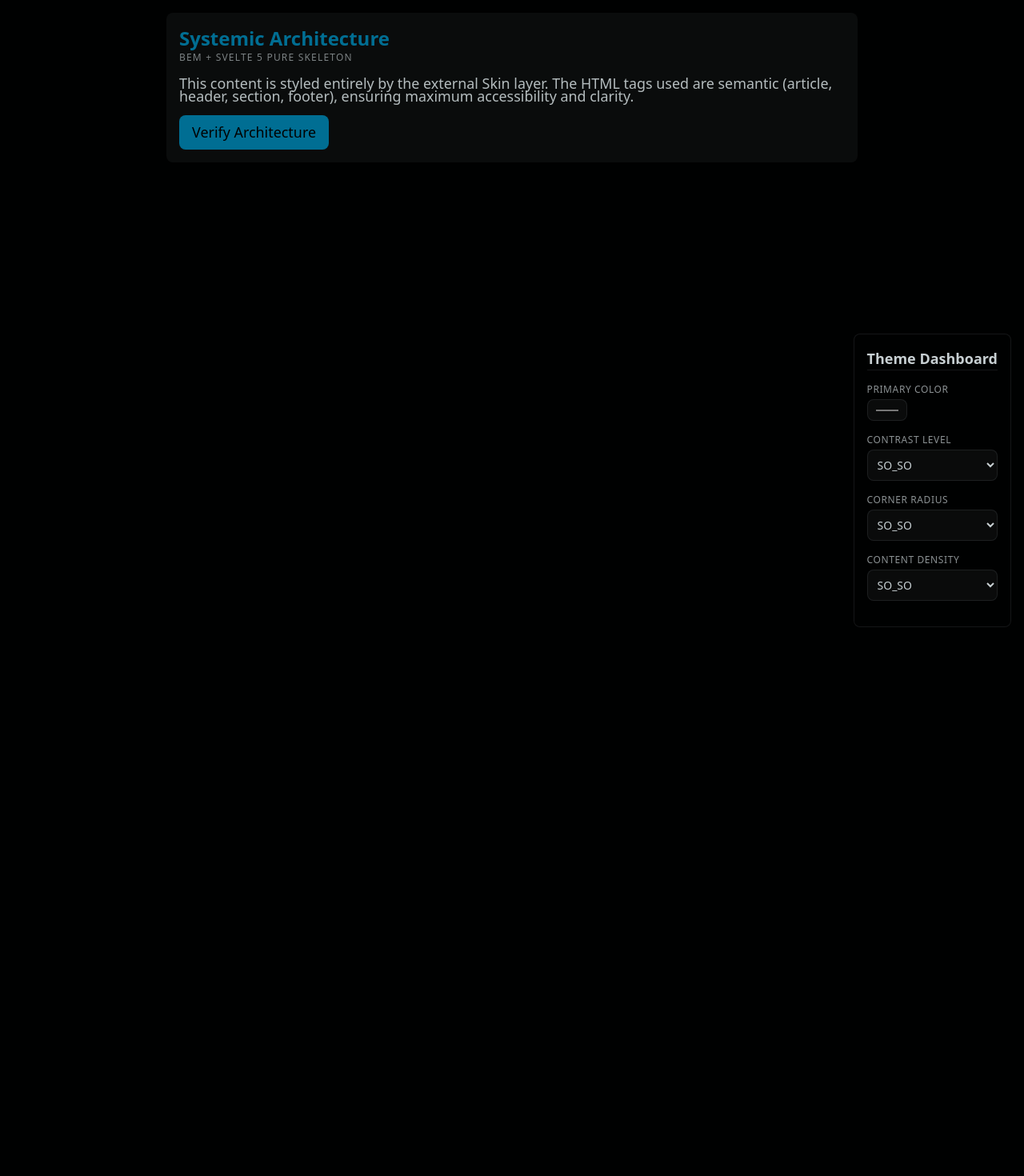
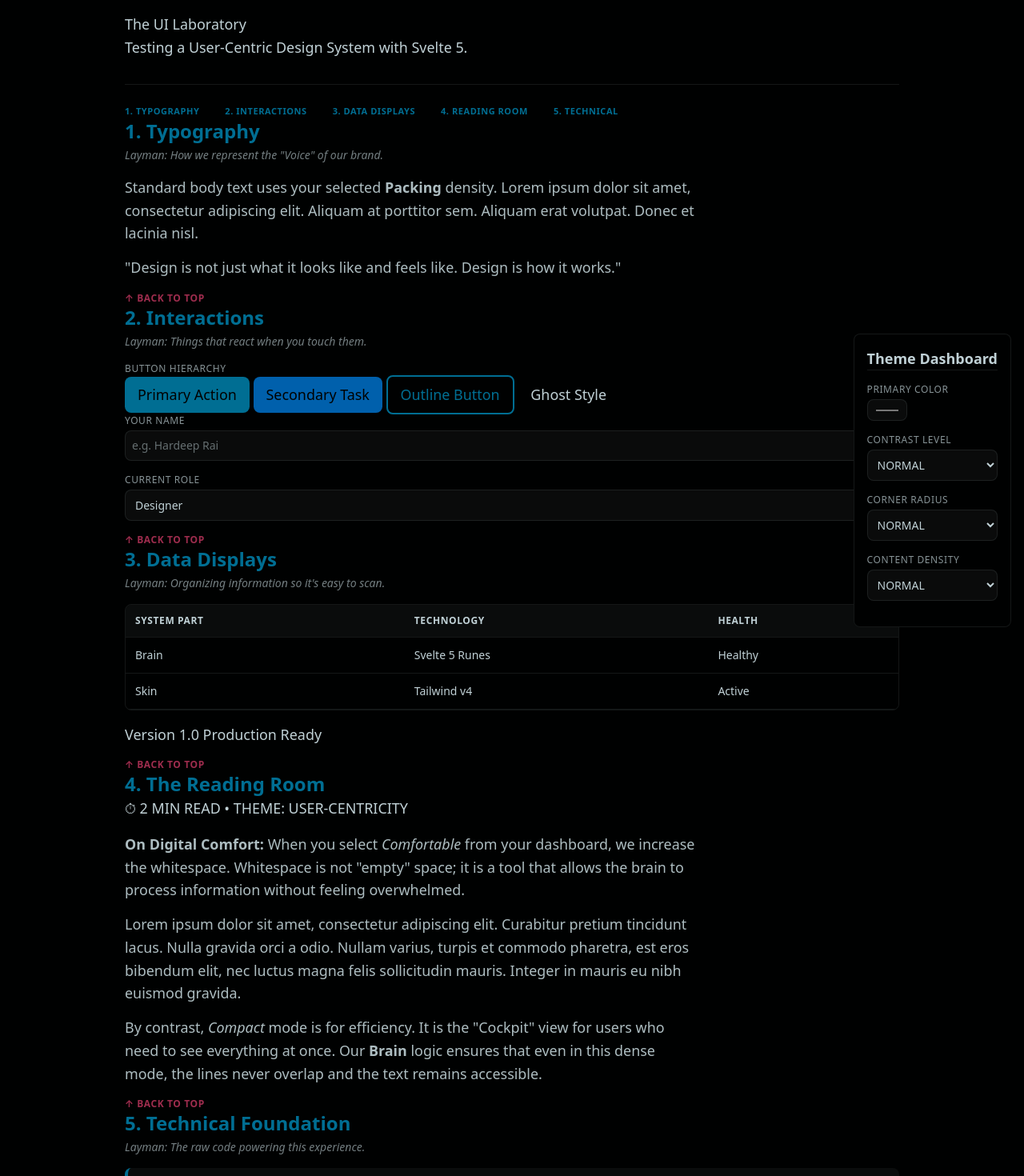
Before and after one commit to hsrai/svKitApp, a SvelteKit app: page / in a window 1280 px wide. Shown: the top 1470 px of the page at 80% size. Before the commit the page ends 800 px from the top, so only its background shows below. Built offline with nearby package versions, Linux system fonts and the light colour scheme.

Commit message:
Accent colour as user's choice

```diff
--- a/src/app.css
+++ b/src/app.css
@@ -45,17 +45,51 @@
   .dashboard__label { @apply text-xs uppercase tracking-wider opacity-70; }
   .dashboard__input { @apply p-2 bg-text/5 border border-text/10 rounded-theme text-sm; }
 
-  /* CARD BLOCK */
-  .card           { @apply bg-text/5 p-theme rounded-theme shadow-theme; }
-  .card__header   { @apply mb-theme; }
-  .card__title    { @apply text-2xl font-bold text-primary; }
-  .card__subtitle { @apply text-xs uppercase tracking-widest opacity-60; }
-  .card__body     { @apply leading-theme text-text/90; }
-  .card__footer   { @apply mt-theme flex gap-theme items-center; }
+  /* CARD BLOCK - Refined for Dynamic Spacing */
+  /////////////////
+
+  .card { @apply bg-text/5 p-theme rounded-theme shadow-theme mb-theme; }
+  .card__header { @apply mb-theme; }
+  .card__title { @apply text-2xl font-bold text-primary; }
+  .card__subtitle { @apply text-sm font-medium opacity-60 italic; display: block; margin-top: 0.25rem; text-transform: none; }
+  .card__body { line-height: var(--line-height-theme); @apply text-text/90; max-width: 70ch; margin-right: auto; }
+  .card__body p { margin-bottom: calc(0.8em * var(--gap-mult)); }
+  .card__body p:last-child { margin-bottom: 0; }
+  .card__footer { @apply mt-theme flex gap-theme items-center; }
+  .card__back-link { @apply text-xs font-bold text-accent hover:underline uppercase tracking-wider; }
+  /* Ensure the Technical section/Table can still use full width if needed */
+  #data .table-container, #code .code-block { max-width: none; }
 
   /* UI ELEMENTS */
-  .btn           { @apply px-4 py-2 rounded-theme font-medium transition-all; }
-  .btn--primary  { @apply bg-primary text-background hover:opacity-90 active:scale-95; }
+  .main-content { @apply mx-auto p-theme; max-width: 1000px; }
 
-  .main-content  { @apply p-theme max-w-4xl mx-auto; }
+  /* BUTTONS: Distinct styles for each type */
+  .btn { @apply px-4 py-2 rounded-theme font-medium transition-all cursor-pointer inline-flex items-center justify-center; }
+  .btn--primary { @apply bg-primary text-background hover:brightness-110 active:scale-95 shadow-sm; }
+  .btn--secondary { @apply bg-secondary text-background hover:brightness-110 active:scale-95; }
+  .btn--outline { @apply border-2 border-primary text-primary hover:bg-primary/10; }
+  .btn--ghost { @apply text-text hover:bg-text/10; }
+
+  /* TABLE: Testing data density and borders */
+  .table-container { @apply overflow-x-auto my-theme border border-text/10 rounded-theme; }
+  .table { @apply w-full text-left border-collapse; }
+  .table th { @apply bg-text/5 p-3 text-xs uppercase tracking-wider font-bold border-b border-text/10; }
+  .table td { @apply p-3 border-b border-text/10 text-sm; }
+
+  /* LISTS */
+  .list { @apply ml-6 my-4 space-y-2; }
+  .list--ordered { @apply list-decimal; }
+  .list--unordered { @apply list-disc; }
+
+  .nav-links { @apply mt-8 pt-6 border-t border-text/10; }
+
+  .nav-links__grid { @apply flex flex-wrap gap-x-8 gap-y-3; }
+
+  .nav-links__item { @apply text-[11px] font-bold uppercase tracking-wider text-primary;
+
+  @apply hover:underline decoration-2 underline-offset-4;
 }
+
+  /* CODE */
+  .code-block { @apply bg-text/5 p-4 rounded-theme font-mono text-sm overflow-x-auto border-l-4 border-primary my-4; }
+}
--- a/src/lib/themeConstants.js
+++ b/src/lib/themeConstants.js
@@ -1,24 +1,24 @@
 /* Filename: themeConstants.js | Location: src/lib/themeConstants.js */
 
-export const HUE_SHIFT_SECONDARY = 30;
-export const HUE_SHIFT_ACCENT = 180;
-export const CHROMA_VIBRANT = 0.15;
-export const CHROMA_NEUTRAL = 0.01;
-
-export const CONTRAST_MAP = {
-    HIGH: { textL: 0.98, muteL: 0.80 },
-    SO_SO: { textL: 0.85, muteL: 0.65 },
-    LIGHT: { textL: 0.70, muteL: 0.50 }
-};
-
 export const PACKING_MAP = {
-    COMPACT: { gap: 0.5, line: 1.2 },
-    SO_SO: { gap: 1.0, line: 1.5 },
-    COMFORT: { gap: 1.5, line: 1.7 }
+    COMPACT:     { gap: 0.5, line: 1.25 },
+    NORMAL:      { gap: 1.0, line: 1.60 },
+    COMFORTABLE: { gap: 1.8, line: 2.0  }
 };
 
 export const RADIUS_MAP = {
-    SHARP: "0px",
-    SO_SO: "8px",
-    WELL_ROUNDED: "24px"
+    SHARP:   "0px",   // Serious, professional
+    NORMAL:  "8px",   // Modern, friendly
+    ROUNDED: "24px"   // Playful, organic
 };
+
+export const CONTRAST_MAP = {
+    LOW:    { textL: 0.70 }, // Reduced eye strain
+    NORMAL: { textL: 0.85 }, // Recommended for most
+    HIGH:   { textL: 1.0 }   // Maximum readability
+};
+
+export const CHROMA_VIBRANT = 0.15;
+export const CHROMA_NEUTRAL = 0.02;
+export const HUE_SHIFT_SECONDARY = 30;
+export const HUE_SHIFT_ACCENT = 150;
--- a/src/routes/+layout.svelte
+++ b/src/routes/+layout.svelte
@@ -13,9 +13,9 @@
 
     // 2. Theme State (Svelte 5 Runes)
     let favColor = $state("#3b82f6");
-    let contrast = $state("SO_SO");
-    let edges    = $state("SO_SO");
-    let packing  = $state("SO_SO");
+    let contrast = $state("NORMAL");
+    let edges    = $state("NORMAL");
+    let packing  = $state("NORMAL");
 
     // 3. Computed Styles (Derived Rune)
     // This triggers buildTheme whenever state changes
--- a/src/routes/+page.svelte
+++ b/src/routes/+page.svelte
@@ -1,22 +1,166 @@
-<main class="main-content">
-    <article class="card">
-        <header class="card__header">
-            <h1 class="card__title">Systemic Architecture</h1>
-            <p class="card__subtitle">BEM + Svelte 5 Pure Skeleton</p>
+<main class="main-content" id="top">
+
+  <header class="page-header">
+  <h1 class="page-header__title">The UI Laboratory</h1>
+  <p class="page-header__tagline">Testing a User-Centric Design System with Svelte 5.</p>
+
+  <nav class="nav-links">
+    <div class="nav-links__grid">
+      <a href="#typography" class="nav-links__item">1. Typography</a>
+      <a href="#interact" class="nav-links__item">2. Interactions</a>
+      <a href="#data" class="nav-links__item">3. Data Displays</a>
+      <a href="#reading" class="nav-links__item">4. Reading Room</a>
+      <a href="#code" class="nav-links__item">5. Technical</a>
+    </div>
+  </nav>
   </header>
 
-        <section class="card__body">
+  <section id="typography" class="card">
+    <header class="card__header">
+      <h2 class="card__title">1. Typography</h2>
+      <p class="card__subtitle">Layman: How we represent the "Voice" of our brand.</p>
+    </header>
+    <div class="card__body">
       <p>
-                This content is styled entirely by the external Skin layer.
-                The HTML tags used are semantic (article, header, section, footer),
-                ensuring maximum accessibility and clarity.
+        Standard body text uses your selected <strong>Packing</strong> density.
+        Lorem ipsum dolor sit amet, consectetur adipiscing elit. Aliquam at porttitor sem.
+        Aliquam erat volutpat. Donec et lacinia nisl.
       </p>
+      <blockquote class="card__quote">
+        "Design is not just what it looks like and feels like. Design is how it works."
+      </blockquote>
+    </div>
+    <footer class="card__footer">
+      <a href="#top" class="card__back-link">↑ BACK TO TOP</a>
+    </footer>
   </section>
 
+  <section id="interact" class="card">
+    <header class="card__header">
+      <h2 class="card__title">2. Interactions</h2>
+      <p class="card__subtitle">Layman: Things that react when you touch them.</p>
+    </header>
+
+    <div class="interaction-group">
+      <div class="button-bench">
+        <p class="dashboard__label">Button Hierarchy</p>
+        <div class="button-bench__list">
+          <button class="btn btn--primary" type="button">Primary Action</button>
+          <button class="btn btn--secondary" type="button">Secondary Task</button>
+          <button class="btn btn--outline" type="button">Outline Button</button>
+          <button class="btn btn--ghost" type="button">Ghost Style</button>
+        </div>
+      </div>
+
+      <form class="lab-form">
+        <div class="dashboard__item">
+          <label class="dashboard__label" for="name-field">Your Name</label>
+          <input type="text" id="name-field" class="dashboard__input" placeholder="e.g. Hardeep Rai" />
+        </div>
+        <div class="dashboard__item">
+          <label class="dashboard__label" for="role-select">Current Role</label>
+          <select id="role-select" class="dashboard__input">
+            <option>Designer</option>
+            <option>Developer</option>
+            <option>Product Manager</option>
+          </select>
+        </div>
+      </form>
+    </div>
     <footer class="card__footer">
-            <button class="btn btn--primary" type="button">
-                Verify Architecture
-            </button>
+      <a href="#top" class="card__back-link">↑ BACK TO TOP</a>
     </footer>
-    </article>
+  </section>
+
+  <section id="data" class="card">
+    <header class="card__header">
+      <h2 class="card__title">3. Data Displays</h2>
+      <p class="card__subtitle">Layman: Organizing information so it's easy to scan.</p>
+    </header>
+
+    <div class="table-container">
+      <table class="table">
+        <thead>
+          <tr>
+            <th>System Part</th>
+            <th>Technology</th>
+            <th>Health</th>
+          </tr>
+        </thead>
+        <tbody>
+          <tr>
+            <td>Brain</td>
+            <td>Svelte 5 Runes</td>
+            <td><span class="badge badge--primary">Healthy</span></td>
+          </tr>
+          <tr>
+            <td>Skin</td>
+            <td>Tailwind v4</td>
+            <td><span class="badge badge--accent">Active</span></td>
+          </tr>
+        </tbody>
+      </table>
+    </div>
+
+    <div class="badge-bench">
+      <span class="badge badge--neutral">Version 1.0</span>
+      <span class="badge badge--primary">Production Ready</span>
+    </div>
+    <footer class="card__footer">
+      <a href="#top" class="card__back-link">↑ BACK TO TOP</a>
+    </footer>
+  </section>
+
+  <section id="reading" class="card">
+    <header class="card__header">
+      <h2 class="card__title">4. The Reading Room</h2>
+      <div class="reading-meta">
+          <span>⏱ 2 MIN READ</span>
+          <span>•</span>
+          <span>THEME: USER-CENTRICITY</span>
+      </div>
+    </header>
+
+    <div class="card__body">
+      <p>
+        <strong>On Digital Comfort:</strong> When you select <em>Comfortable</em> from your dashboard, we increase the whitespace. Whitespace is not "empty" space; it is a tool that allows the brain to process information without feeling overwhelmed.
+      </p>
+
+      <p>
+        Lorem ipsum dolor sit amet, consectetur adipiscing elit. Curabitur pretium tincidunt lacus. Nulla gravida orci a odio. Nullam varius, turpis et commodo pharetra, est eros bibendum elit, nec luctus magna felis sollicitudin mauris. Integer in mauris eu nibh euismod gravida.
+      </p>
+
+      <p>
+        By contrast, <em>Compact</em> mode is for efficiency. It is the "Cockpit" view for users who need to see everything at once. Our <strong>Brain</strong> logic ensures that even in this dense mode, the lines never overlap and the text remains accessible.
+      </p>
+    </div>
+    <footer class="card__footer">
+      <a href="#top" class="card__back-link">↑ BACK TO TOP</a>
+    </footer>
+  </section>
+
+  <section id="code" class="card card--last">
+    <header class="card__header">
+      <h2 class="card__title">5. Technical Foundation</h2>
+      <p class="card__subtitle">Layman: The raw code powering this experience.</p>
+    </header>
+
+    <pre class="code-block">
+function verifySystem() &lbrace;
+  const components = ["Logic", "Bridge", "Skin", "Skeleton"];
+  return components.every(c => c.status === "Ready");
+&rbrace;
+    </pre>
+
+    <div class="alert alert--info">
+      <span class="alert__icon">💡</span>
+      <div class="alert__content">
+        <strong class="alert__title">Architecture Note</strong>
+        <p class="alert__message">This page contains zero utility classes for colors or padding. Everything is controlled by the BEM "Skin".</p>
+      </div>
+    </div>
+    <footer class="card__footer">
+      <a href="#top" class="card__back-link">↑ BACK TO TOP</a>
+    </footer>
+  </section>
 </main>
```
Lines whose indentation alone changed are shown as unchanged.
